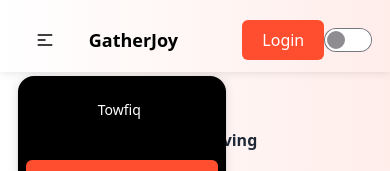
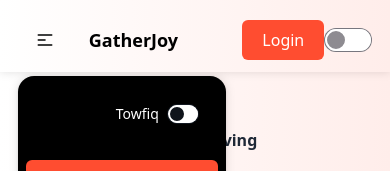
Before and after one commit to ornob90/vehicle-commerce-client, a React (Vite) app: page / in a window 390 px wide. Both pictures are taken after a click on the label 44 px from the left and 40 px from the top of the page. Shown: the top 171 px of the page. Built offline with nearby package versions, Linux system fonts and the light colour scheme; no server answers.

Commit message:
home banner theme switch complte

```diff
--- /dev/null
+++ b/src/Hooks/useTheme.jsx
@@ -0,0 +1,10 @@
+import { useContext } from "react";
+import ThemeContext from "../Context/ThemeContext";
+
+const useTheme = () => {
+  const data = useContext(ThemeContext);
+
+  return data;
+};
+
+export default useTheme;
--- a/src/Pages/Home/Home.jsx
+++ b/src/Pages/Home/Home.jsx
@@ -5,6 +5,7 @@ import BrandSection from "./BrandSection";
 import { useLoaderData } from "react-router-dom";
 import TestimonialSection from "./TestimonialSection";
 import WhyChooseUsSection from "./WhyChooseUsSection";
+import useTheme from "../../Hooks/useTheme";
 
 const Home = () => {
   const brands = useLoaderData();
--- a/src/Providers/ThemeProvider.jsx
+++ b/src/Providers/ThemeProvider.jsx
@@ -1,4 +1,4 @@
-import { ThemeContext } from "@emotion/react";
+import ThemeContext from "../Context/ThemeContext";
 import React, { useState } from "react";
 
 const ThemeProvider = ({ children }) => {
--- a/src/components/Header/Banner.jsx
+++ b/src/components/Header/Banner.jsx
@@ -1,10 +1,19 @@
 import React from "react";
 import Container from "../Shared/Container";
 import Button from "../Shared/Button";
+import useTheme from "../../Hooks/useTheme";
 
 const Banner = () => {
+  const { isDark } = useTheme();
+
   return (
-    <Container className="grid grid-cols-1 md:grid-cols-5 min-h-[300px] pt-14 bg-gradient-to-r from-white to-[#FFEDEA] gap-8 md:gap-0 ">
+    <Container
+      className={`grid grid-cols-1 md:grid-cols-5 min-h-[300px] pt-14  gap-8 md:gap-0 ${
+        isDark
+          ? "bg-[#121212] text-white"
+          : "bg-gradient-to-r from-white to-[#FFEDEA]"
+      }`}
+    >
       <div className=" md:col-span-2 flex flex-col justify-center  gap-4 w-[90%] mx-auto">
         <h3 className="text-md sm:text-lg lg:text-xl font-semibold ">
           Discover Excellence in Driving
--- a/src/components/Header/Navbar.jsx
+++ b/src/components/Header/Navbar.jsx
@@ -4,6 +4,7 @@ import Button from "../Shared/Button";
 import { useContext, useState } from "react";
 import useAuth from "../../Hooks/useAuth";
 import AuthContext from "../../Context/AuthContext";
+import useTheme from "../../Hooks/useTheme";
 
 const Navbar = () => {
   const navLinks = (
@@ -51,7 +52,7 @@ const Navbar = () => {
   const navigate = useNavigate();
   const { user, signOutMethod } = useAuth();
 
-  const { isDark, handleSwitchTheme } = useContext(AuthContext);
+  const { isDark, handleSwitchTheme } = useTheme();
 
   // console.log(user);
 
@@ -100,7 +101,7 @@ const Navbar = () => {
                 hidden ? "hidden" : "block"
               } z-10`}
             >
-              <li className="mb-4 flex items-start flex-row ">
+              <li className="mb-4 flex  flex-row  items-center justify-center">
                 <div className="md:hidden h-[60px] w-[60px] rounded-full border border-black">
                   <img
                     // src={user?.photoURL}
@@ -109,8 +110,14 @@ const Navbar = () => {
                   />
                 </div>
 
-                <div className="flex  items-center w-[50%] h-full flex-row">
-                  <p className="md:hidden mt-3">Towfiq</p>
+                <div className="flex w-[50%] items-center  h-full flex-row justify-between">
+                  <p className="md:hidden  w-max">Towfiq</p>
+                  <input
+                    type="checkbox"
+                    className="toggle toggle-error toggle-sm"
+                    checked={isDark}
+                    onChange={handleSwitchTheme}
+                  />
                 </div>
               </li>
               {navLinks}
@@ -146,7 +153,7 @@ const Navbar = () => {
               type="checkbox"
               className="toggle toggle-error checked:bg-black"
               checked={isDark}
-              onClick={handleSwitchTheme}
+              onChange={handleSwitchTheme}
             />
           </div>
         ) : (
@@ -161,7 +168,7 @@ const Navbar = () => {
               type="checkbox"
               className="toggle toggle-error"
               checked={isDark}
-              onClick={handleSwitchTheme}
+              onChange={handleSwitchTheme}
             />
           </div>
         )}
```
